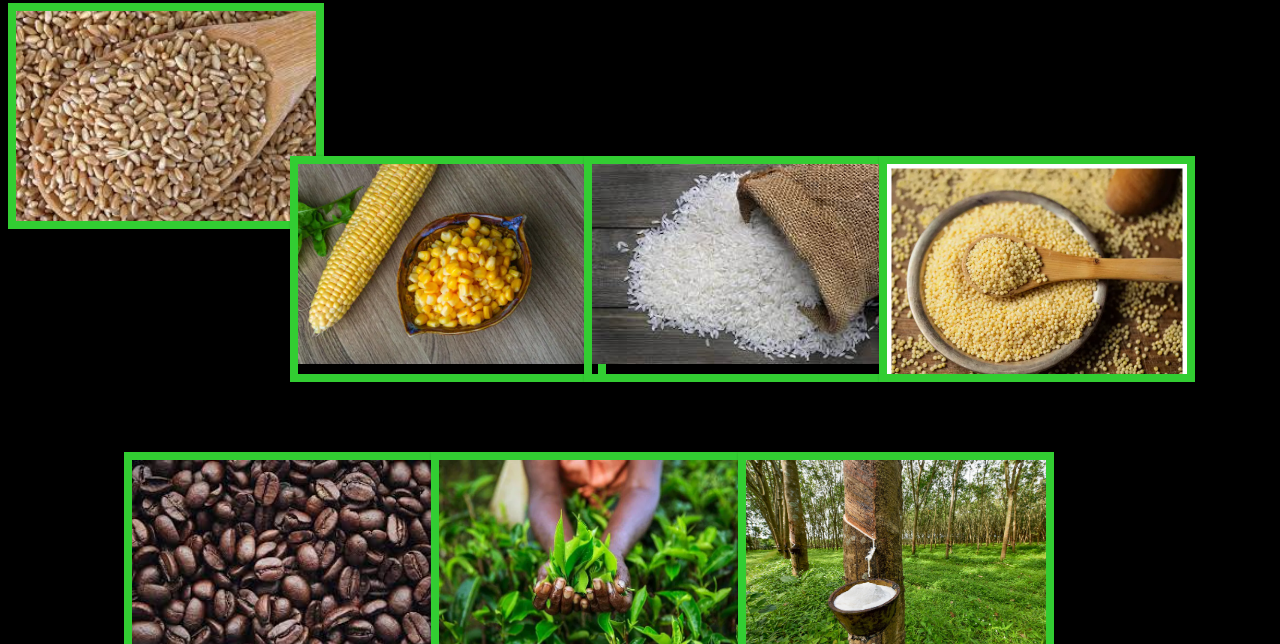
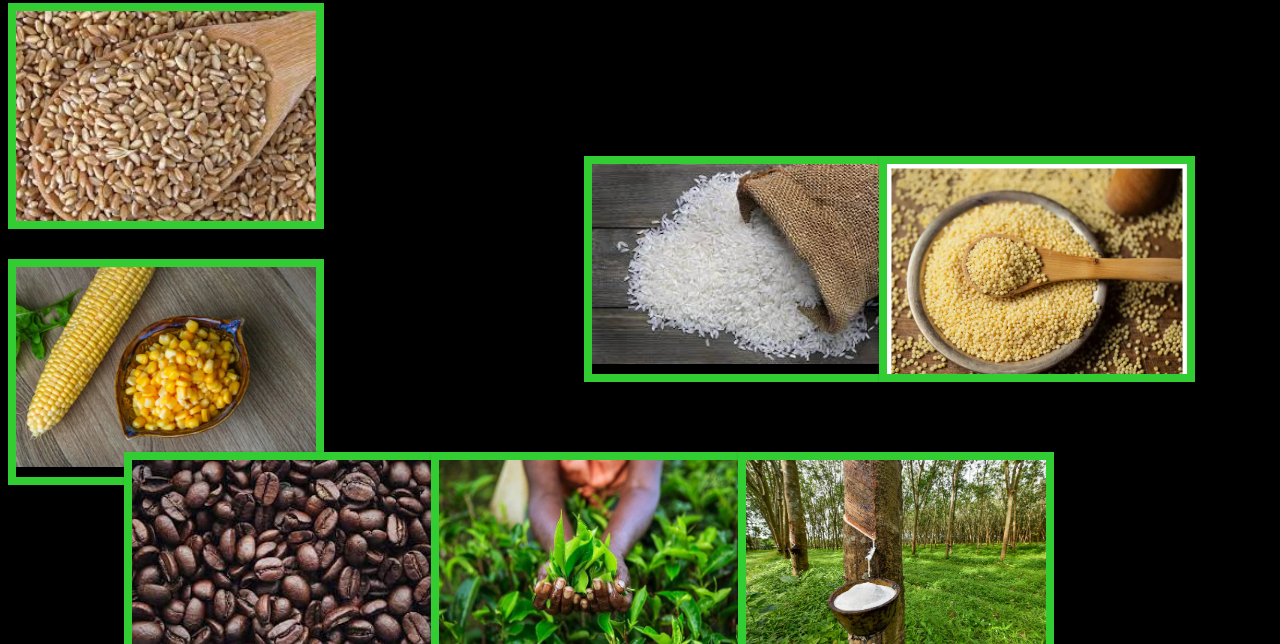
Before and after one commit to Roronoazoro3011/Farmers-Portal, a plain HTML site: page seed.html in a window 1280 px wide. Shown: the part 1028-1672 px from the top of the page. Drawn offline with nearby package versions, Linux system fonts and the light colour scheme.

Commit message:
Update seed.html

```diff
--- a/seed.html
+++ b/seed.html
@@ -177,7 +177,6 @@ p {
    </div>
 
       <div class="col-sm-4 padding_all">
-        <div class="centered3">
     <div class="gallery_1">
                   <!-- normal -->
                   <div class="ih-item square effect15 left_to_right"><a href="#">
@@ -221,7 +220,6 @@ p {
 
    <div class="col-sm-4 padding_all">
     <div class="centered6">
-
     <div class="gallery_1">
                   <!-- normal -->
                   <div class="ih-item square effect15 left_to_right"><a href="#">
```
